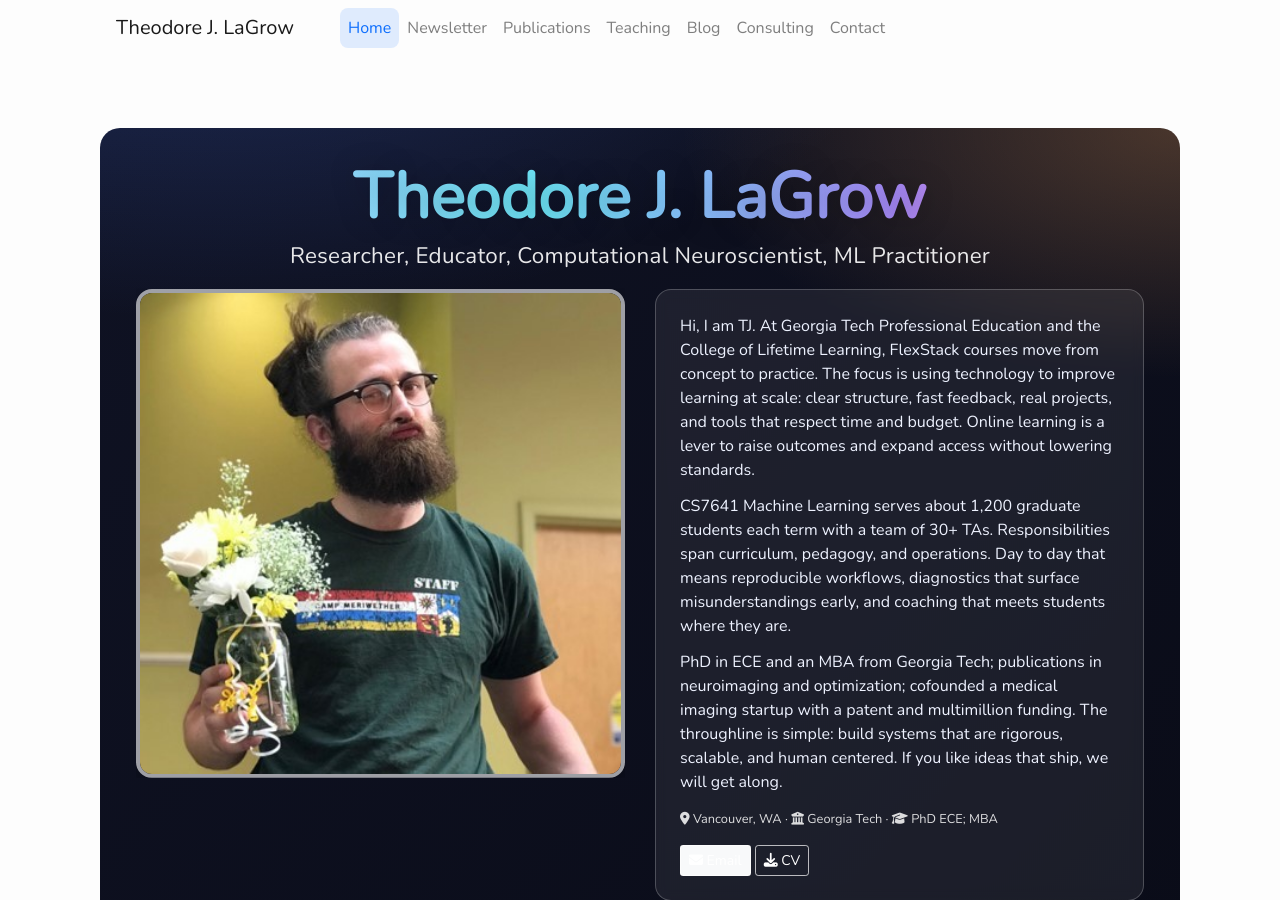
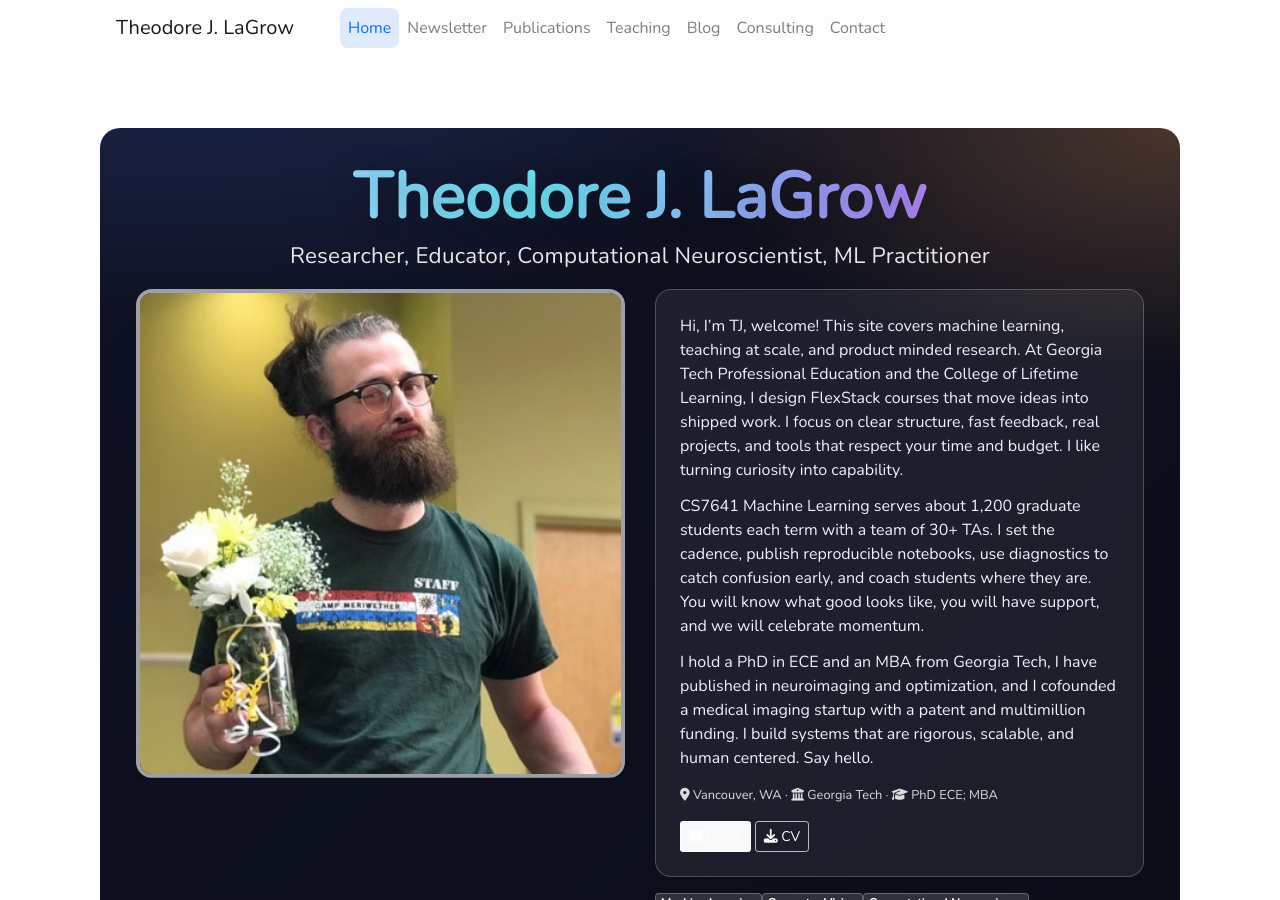
Before and after one commit to tjlagrow/tjlagrow.github.io, a Jekyll site: the page built from index.html, in a window 1280 px wide and 900 px high. Built offline with Jekyll 4.4.1, drawn with Linux system fonts in a browser that asks for light colours; nearby versions of some CDN libraries; a style sheet for code colours, icons or effects is not loaded.

Commit message:
updateintro

```diff
--- a/index.html
+++ b/index.html
@@ -116,9 +116,9 @@ portal:
       <!-- Welcome -->
       <div class="col-12 col-md-6">
         <div class="about-card p-4 soft">
-          <p><strong>Hi, I am TJ.</strong> At Georgia Tech Professional Education and the College of Lifetime Learning, FlexStack courses move from concept to practice. The focus is using technology to improve learning at scale: clear structure, fast feedback, real projects, and tools that respect time and budget. Online learning is a lever to raise outcomes and expand access without lowering standards.</p>
-          <p><strong>CS7641 Machine Learning</strong> serves about <strong>1,200</strong> graduate students each term with a team of <strong>30+ TAs</strong>. Responsibilities span curriculum, pedagogy, and operations. Day to day that means reproducible workflows, diagnostics that surface misunderstandings early, and coaching that meets students where they are.</p>
-          <p class="mb-0"><strong>PhD in ECE</strong> and an <strong>MBA</strong> from Georgia Tech; publications in neuroimaging and optimization; cofounded a medical imaging startup with a patent and multimillion funding. The throughline is simple: build systems that are <strong>rigorous</strong>, <strong>scalable</strong>, and <strong>human centered</strong>. If you like ideas that ship, we will get along.</p>
+          <p><strong>Hi, I’m TJ, welcome!</strong> This site covers machine learning, teaching at scale, and product minded research. At Georgia Tech Professional Education and the College of Lifetime Learning, I design FlexStack courses that move ideas into shipped work. I focus on clear structure, fast feedback, real projects, and tools that respect your time and budget. I like turning curiosity into capability.</p>
+          <p><strong>CS7641 Machine Learning</strong> serves about <strong>1,200</strong> graduate students each term with a team of <strong>30+ TAs</strong>. I set the cadence, publish reproducible notebooks, use diagnostics to catch confusion early, and coach students where they are. You will know what good looks like, you will have support, and we will celebrate momentum.</p>
+          <p class="mb-0">I hold a <strong>PhD in ECE</strong> and an <strong>MBA</strong> from Georgia Tech, I have published in neuroimaging and optimization, and I cofounded a medical imaging startup with a patent and multimillion funding. I build systems that are <strong>rigorous</strong>, <strong>scalable</strong>, and <strong>human centered</strong>. Say hello.</p>
 
           <div class="small mt-3">
             <i class="fa fa-map-marker"></i> Vancouver, WA ·
```
